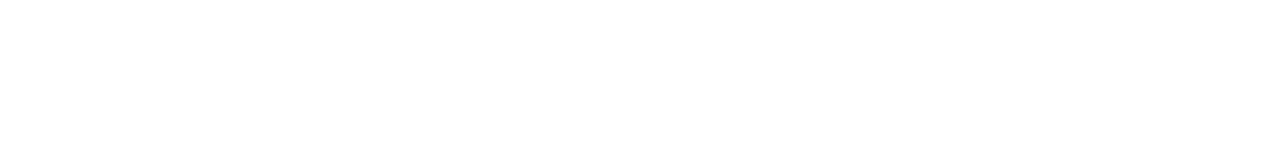
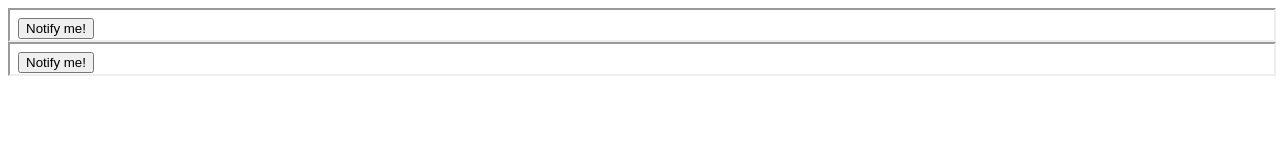
Before and after one commit to adrifelt/adrifelt.github.io, a plain HTML site: page notifications.html in a window 1280 px wide. Drawn offline with Linux system fonts and the light colour scheme.

Commit message:
neutering

```diff
--- a/notifications.html
+++ b/notifications.html
@@ -1,5 +1,7 @@
 <html>
 <head><title>Permission bubble test case</title></head>
 <body>
+  <iframe height="30" src="notifications-in-iframe.html" width="100%"></iframe>
+  <iframe height="30" src="notifications-in-iframe.html" width="100%"></iframe>
 </body>
 </html>
```
